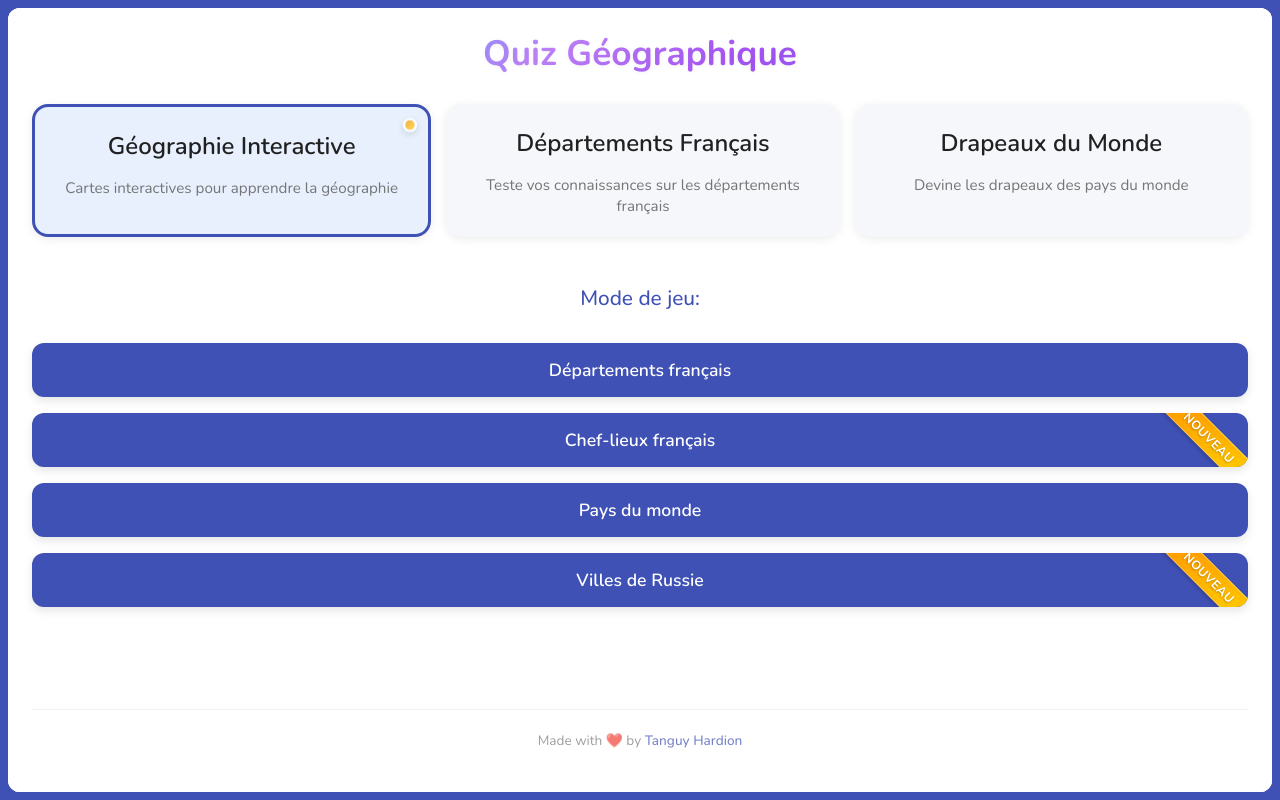
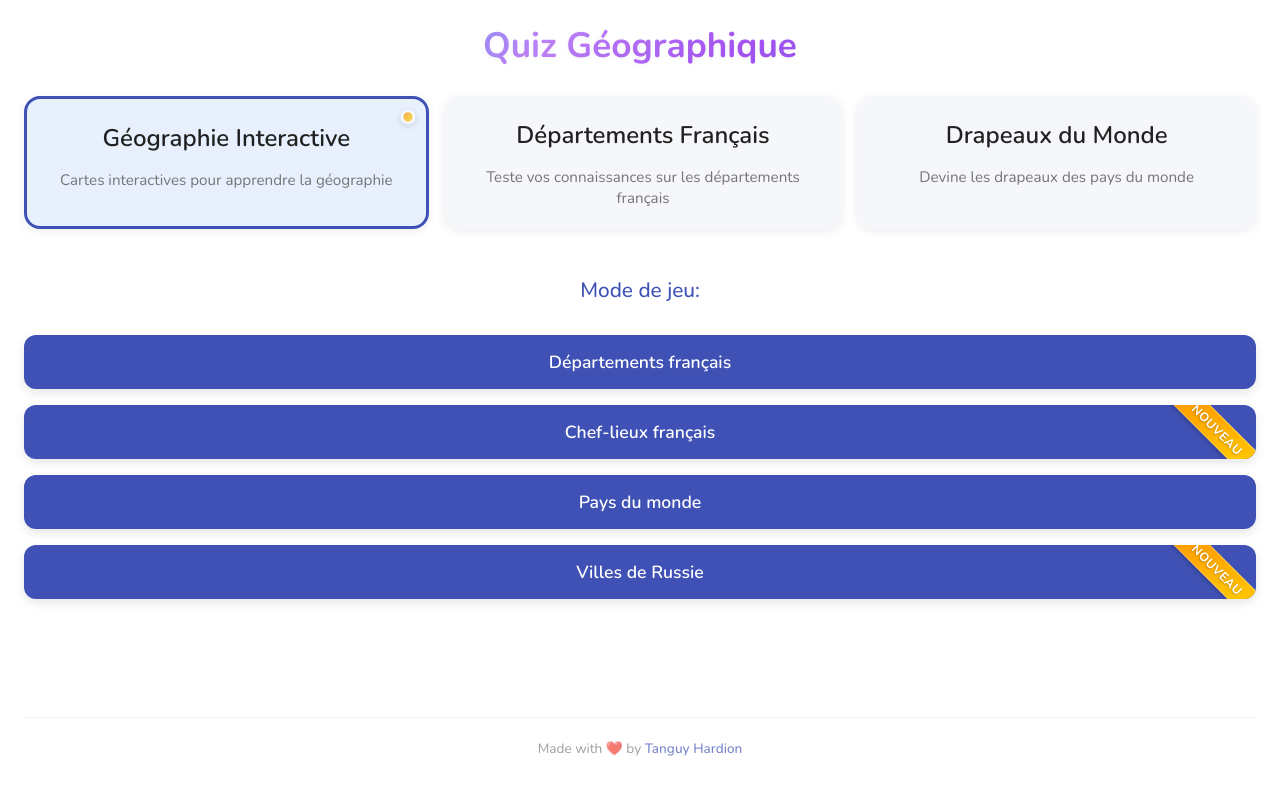
Before and after one commit to tanguyhardion/geography-guessing, a Vue app: page / in a window 1280 px wide. Built offline with nearby package versions, Linux system fonts and the light colour scheme.

Commit message:
refactor: remove unnecessary outer border and simplify layout structure

```diff
--- a/src/App.vue
+++ b/src/App.vue
@@ -1,5 +1,4 @@
 <template>
-  <div id="app-outer-border">
   <div id="app-container">
     <header v-if="currentPage === 'game'">
       <h1>{{ pageTitle }}</h1>
@@ -11,7 +10,6 @@
         <GamePage v-else-if="currentPage === 'game'" />
       </transition>
     </main>
-    </div>
   </div>
 </template>
 
@@ -86,21 +84,6 @@ const goHome = () => {
 </script>
 
 <style scoped lang="scss">
-#app-outer-border {
-  position: fixed;
-  top: 0;
-  left: 0;
-  right: 0;
-  bottom: 0;
-  width: 100vw;
-  height: 100vh;
-  border: 8px solid var(--primary-color);
-  box-sizing: border-box;
-  background-color: var(--primary-color);
-  padding: 0;
-  margin: 0;
-}
-
 #app-container {
   text-align: center;
   color: var(--text-primary);
@@ -109,11 +92,15 @@ const goHome = () => {
   display: flex;
   flex-direction: column;
   width: 100%;
-  height: 100%;
+  min-width: 100%;
+  max-width: 100%;
   overflow: hidden;
+  position: absolute;
+  top: 0;
+  left: 0;
+  right: 0;
+  bottom: 0;
   background-color: var(--background-light);
-  border-radius: 12px;
-  position: relative;
   background-image:
     radial-gradient(
       circle at 20% 90%,
```
Lines whose indentation alone changed are shown as unchanged.
